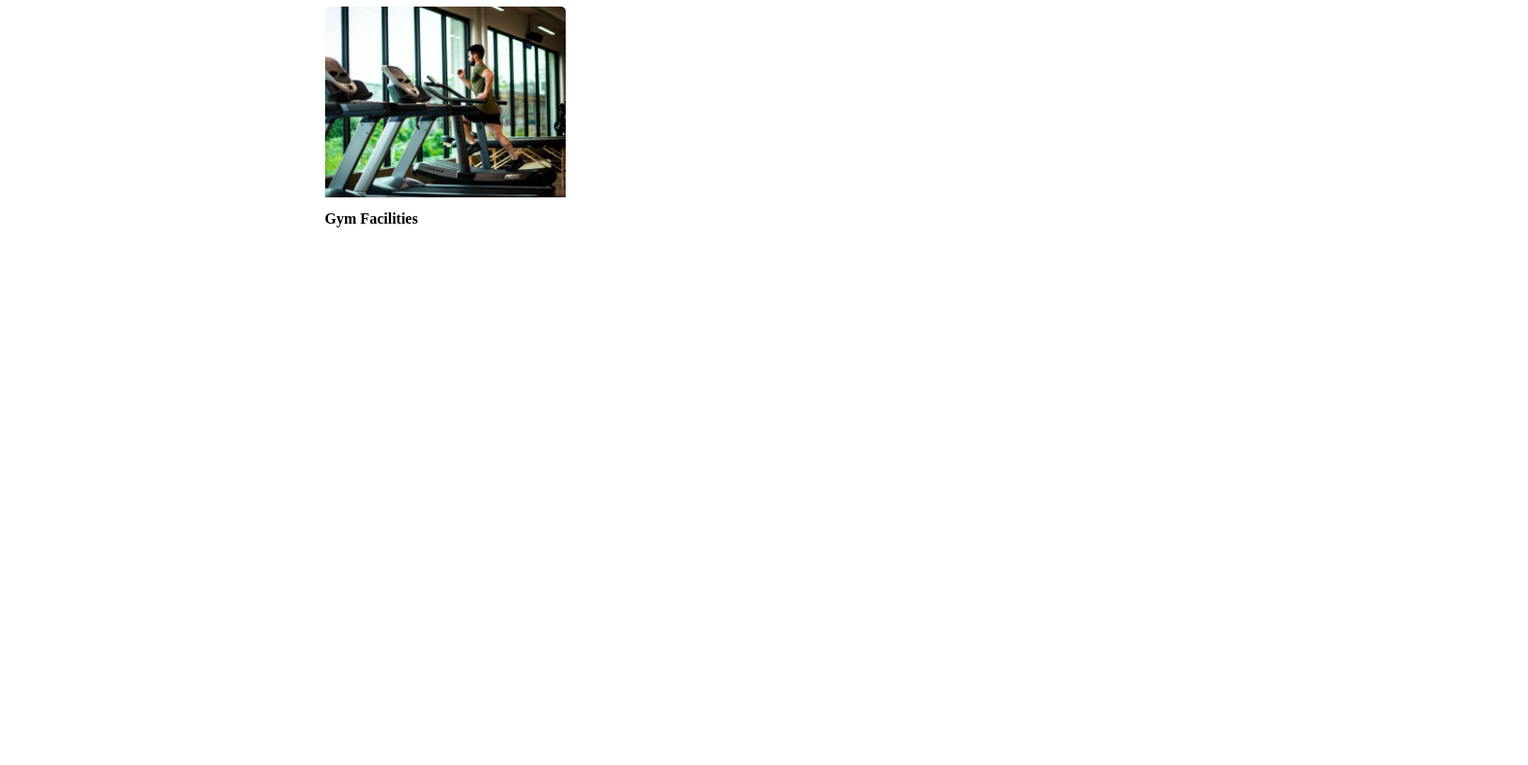
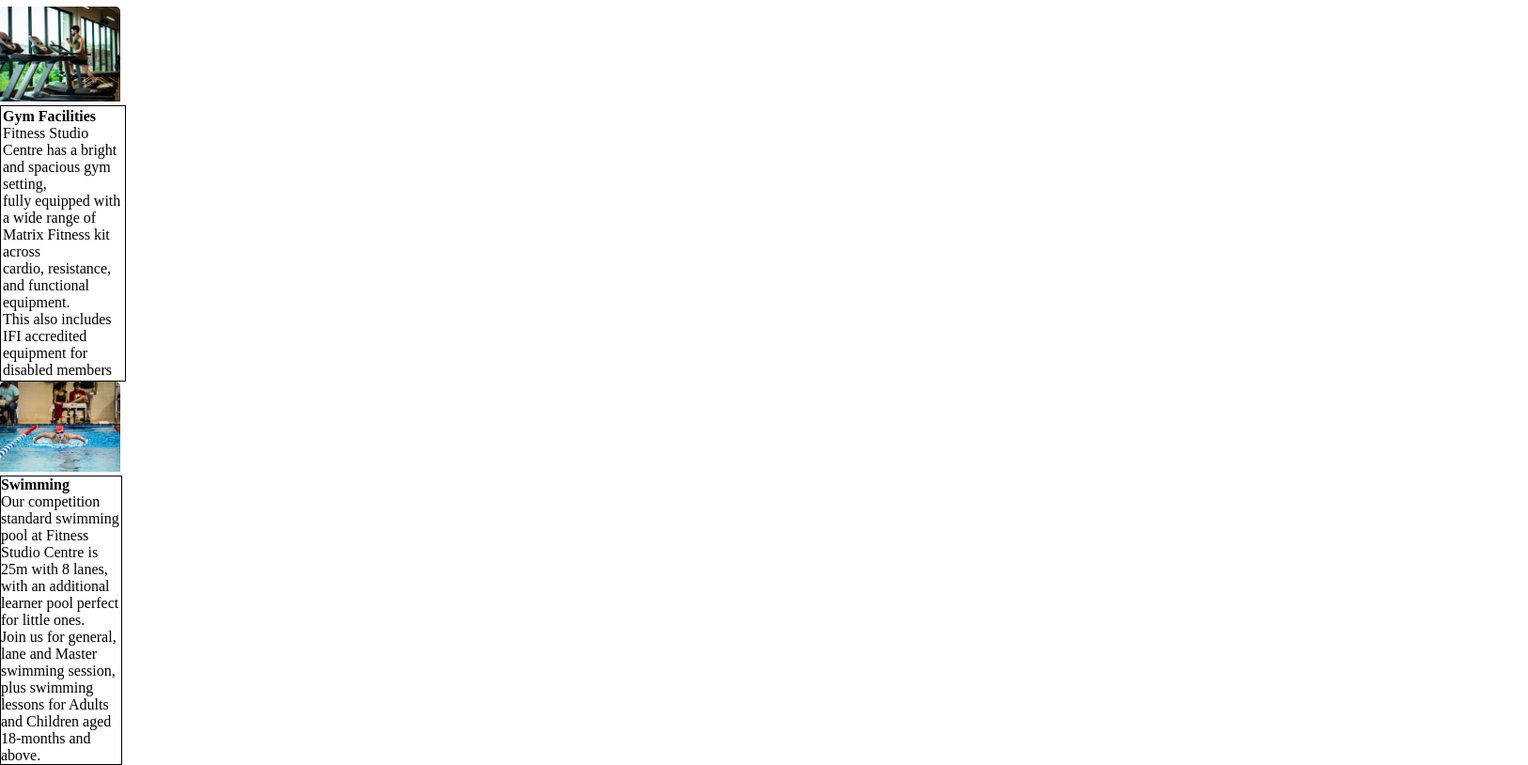
Before and after one commit to Camshaft2022/CI_PP1_FS, a plain HTML site: page index.html in a window 1280 px wide. Shown: the part 349-1163 px from the top of the page at 94% size, 1626 px wide, since content can reach past the window. Before the commit the page ends 800 px from the top, so only its background shows below. Drawn offline with Linux system fonts and the light colour scheme; files whose address does not match are found by name.

Commit message:
added 2 cards

```diff
--- a/assets/CSS/style.css
+++ b/assets/CSS/style.css
@@ -6,7 +6,7 @@
 }
 
 .background_color {
-    background-color: grey;
+    background-color: #909184
 
 }
 
@@ -40,9 +40,11 @@ li {
 li a {
     text-decoration: none;
 }
+
 li a:hover {
     background-color: #13678A;
 }
+
 .intro {
     margin: 10;
     text-align: center;
@@ -50,10 +52,12 @@ li a:hover {
     justify-content: center;
     align-items: center;
 }
+
 div h1 {
     font-size: 50px;
     border-bottom: #13678A solid 3px;
 }
+
 .home-section h2 {
     font-size: 15px;
     padding: 30px 50px 3px 50px;
@@ -63,11 +67,13 @@ div h1 {
     margin:5px;
     padding:30px;
 }
+
 .home-section {
     display: flex;
     justify-content: center;
     text-align: center;
 }
+
 .split-section {
     display: flex;
     justify-content:center;
@@ -95,20 +101,34 @@ div h1 {
     }
 
 }
+
 .gym-card {
-    width: 100%;
-    display: block;
+    width: 50%;
     justify-content: center;
-    align-items: center;
-    margin-left: 27%;
-    margin-top: 10px;
+    align-items: space-between;
+    float: left;
+    position: relative;
+    margin:0;
+}
+
+.column1 {
+    width: 20%;
+    border: 1px solid black;
+    padding:2px;
 }
 
 img {
     border-radius: 5px 5px 0 0;
 }
 
-.gym-container {
-        margin-left: 27%;
-        margin-top: 10px;
+.swim-card {
+    width: 50%;
+    justify-content: center;
+    align-items:center;
+    margin:0;
 }
+
+.column2 {
+    width: 20%;
+    border: 1px solid black;
+}
--- a/index.html
+++ b/index.html
@@ -44,19 +44,28 @@
         <div class="home-section">
             <h2>There has never been a better time to join Fitness Studio <br>
                 We provide the very best upgraded cardiovascular, resistance and functional equipment, plus the uniquely designed training rig which gives members an innovative, fun way to workout.<br>
-                The gym perfectly compliments our swimming pool, sauna, and group exercise rooms (for which we offer a whole variety of classes). <br> Its an exciting time to be part of the Fitness Studio community, come and join today</h2>
+                The gym perfectly compliments our swimming pool, sauna, and group exercise rooms (for which we offer a whole variety of classes). <br>
+                Its an exciting time to be part of the Fitness Studio community, come and join today</h2>
         </div>
         <div class="split-section">
             <h2> Our Facilities</h2>
         </div>
             <div class="gym-card">
                 <img src=".//assets/CSS/images/gym_card.jpg" alt="gym" style="width:20%">
-                <div class="gym-container"></div>
+                <div class="column1">
                 <h4><b>Gym Facilities</b></h4>
+                <p>Fitness Studio Centre has a bright and spacious gym setting,<br> fully equipped with a wide range of Matrix Fitness kit across <br>cardio, resistance, and functional equipment.
+                   <br>This also includes IFI accredited equipment for disabled members</p>
+                </div>
             </div>
-            <div class="">
-
+            <div class="swim-card">
+                <img src="/assets/CSS/images/Swim-card.jpg" alt="swimming" style="width:20%">
+            <div class="column2" >
+                <h4><b>Swimming</b></h4>
+                <p>Our competition standard swimming pool at Fitness Studio Centre is 25m with 8 lanes, with an additional learner&nbsp;pool perfect for little ones.<br>
+                    Join us for general, lane and Master swimming session, plus swimming lessons for Adults and Children aged 18-months and above.</p>
             </div>
+        </div>
         </div>
     </section>
 </div>
```
Also changed, not shown: assets/CSS/images/Swim-card.jpg (added).
